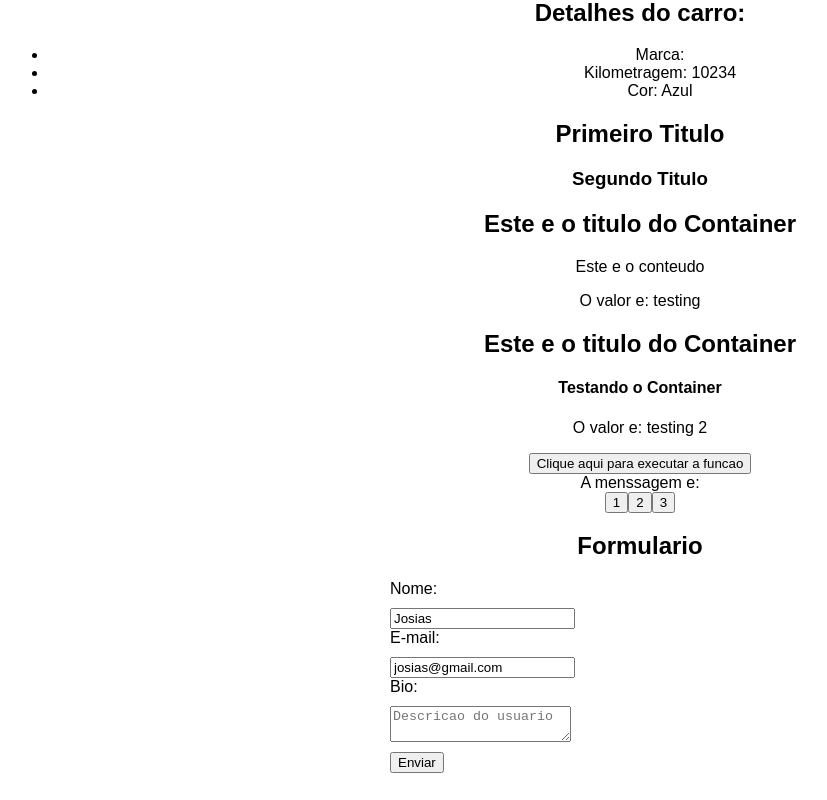
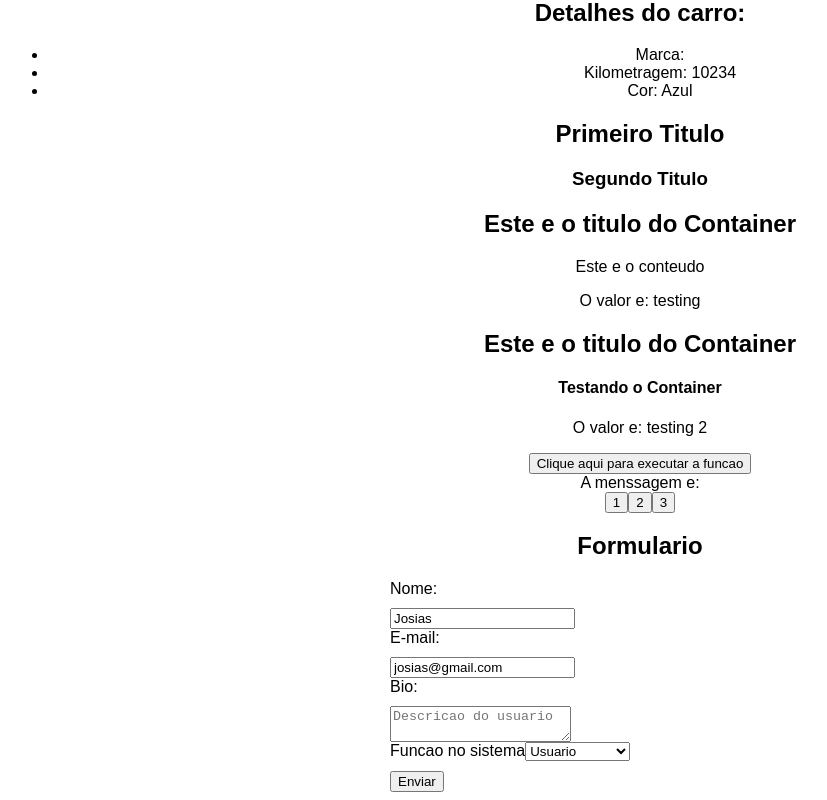
Before and after one commit to veigarj/Estudos-React, a React (Create React App) app: page / in a window 1280 px wide. Shown: the part 2611-3411 px from the top of the page, without its empty margins (0-827 px from the left). Built offline with nearby package versions, Linux system fonts and the light colour scheme.

Commit message:
MyForm 9

```diff
--- a/src/Components/MyForm.js
+++ b/src/Components/MyForm.js
@@ -17,17 +17,18 @@ const MyForm = ({ user }) => {
   const handleSubmit = (e) => {
     e.preventDefault();
     console.log("Enviando o formulario");
-    console.log(name, email, bio);
+    console.log(name, email, bio, role);
 
     // 7 - Limpar Form dentro de handleSubmit
     setName("");
     setEmail("");
     setBio("");
   };
+  // 8 - Bio
+  const [bio, setBio] = useState("");
 
-  const [bio, setBio] = useState("")
-
-
+  //9 -select
+  const [role, setRole] = useState("");
 
   return (
     <div>
@@ -59,10 +60,21 @@ const MyForm = ({ user }) => {
           />
           {/* 8 - Tesxtarea*/}
           <span>Bio:</span>
-          <textarea name="bio"
-          placeholder="Descricao do usuario"
-          onChange={(e) => setBio(e.target.value)}
-          value={bio} ></textarea>
+          <textarea
+            name="bio"
+            placeholder="Descricao do usuario"
+            onChange={(e) => setBio(e.target.value)}
+            value={bio}
+          ></textarea>
+        </label>
+        {/* 9 - Select*/}
+        <label>
+          <span>Funcao no sistema</span>
+          <select name="role" onChange={(e) => setRole(e.target.value)}>
+            <option value="User">Usuario</option>
+            <option value="Editor">Editor</option>
+            <option value="Adim">Administrador</option>
+          </select>
         </label>
         <input type="submit" value="Enviar" />
       </form>
```
